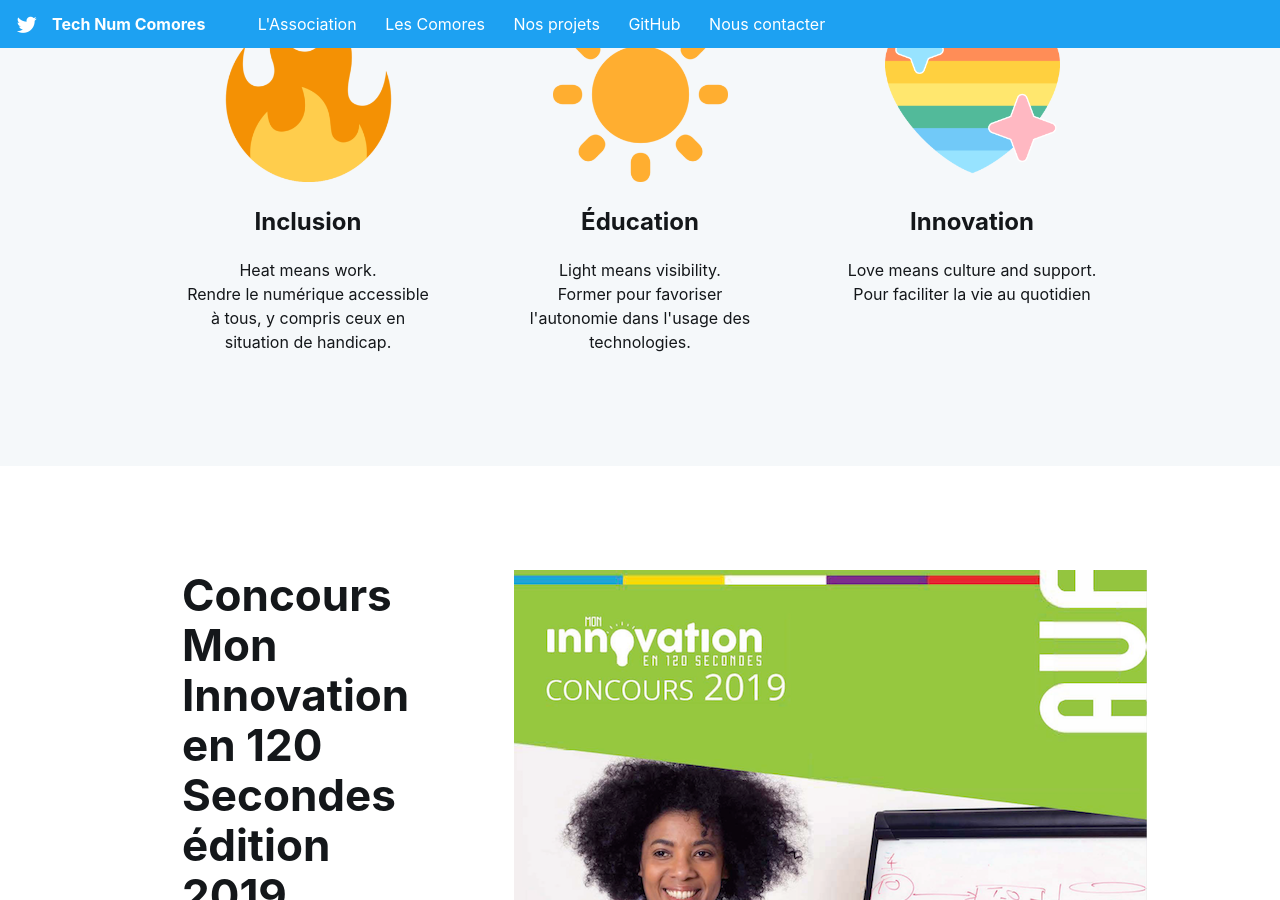
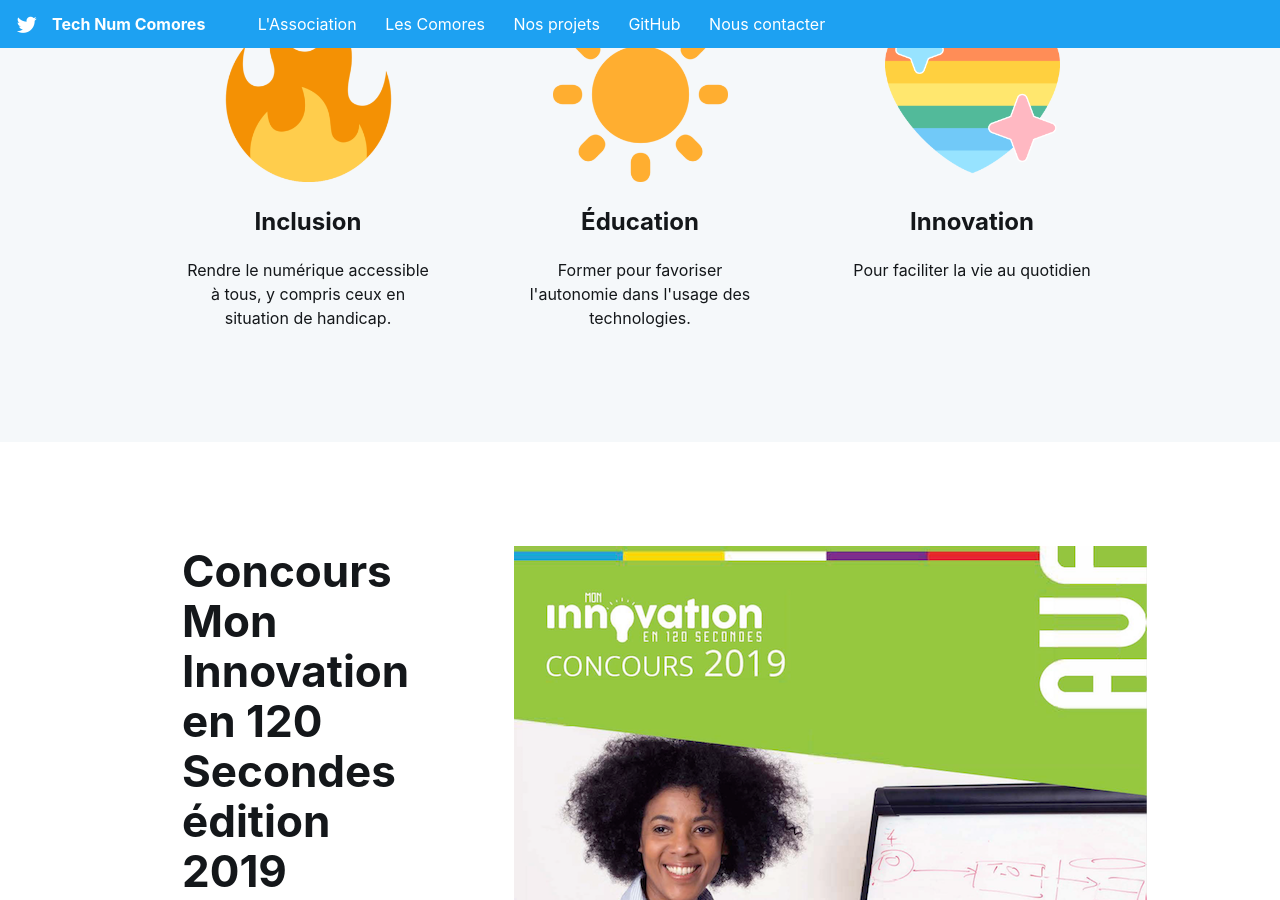
Before and after one commit to tech-num/test, a Jekyll site: the page built from index.html, in a window 1280 px wide and 900 px high, scrolled down 585 px. Built offline with Jekyll 4.4.1, drawn with Linux system fonts in a browser that asks for light colours; some web fonts are replaced.

Commit message:
Update index.html

```diff
--- a/index.html
+++ b/index.html
@@ -31,19 +31,19 @@ custom_js: index.js
         <div class="Grid-cell u-size1of3 emoji-card">
             <img src="assets/fire.png" alt="Fire emoji" class="emoji-img center-margin large-margin">
             <h1 class="center-text medium-margin">Inclusion</h1>
-            <p class="center-text">Heat means work.<br/>Rendre le numérique accessible à tous, y compris ceux en situation de handicap.</p>
+            <p class="center-text">Rendre le numérique accessible à tous, y compris ceux en situation de handicap.</p>
         </div>
 
         <div class="Grid-cell u-size1of3 emoji-card">
             <img src="assets/sun.png" alt="Sun emoji" class="emoji-img center-margin large-margin">
             <h1 class="center-text medium-margin">Éducation</h1>
-            <p class="center-text">Light means visibility. <br/>Former pour favoriser l'autonomie dans l'usage des technologies. </p>
+            <p class="center-text">Former pour favoriser l'autonomie dans l'usage des technologies. </p>
         </div>
 
         <div class="Grid-cell u-size1of3 emoji-card">
             <img src="assets/pride.png" alt="Pride heart emoji" class="emoji-img center-margin large-margin">
             <h1 class="center-text medium-margin">Innovation</h1>
-            <p class="center-text">Love means culture and support.<br/>Pour faciliter la vie au quotidien</p>
+            <p class="center-text">Pour faciliter la vie au quotidien</p>
         </div>
 
     </div>
```
